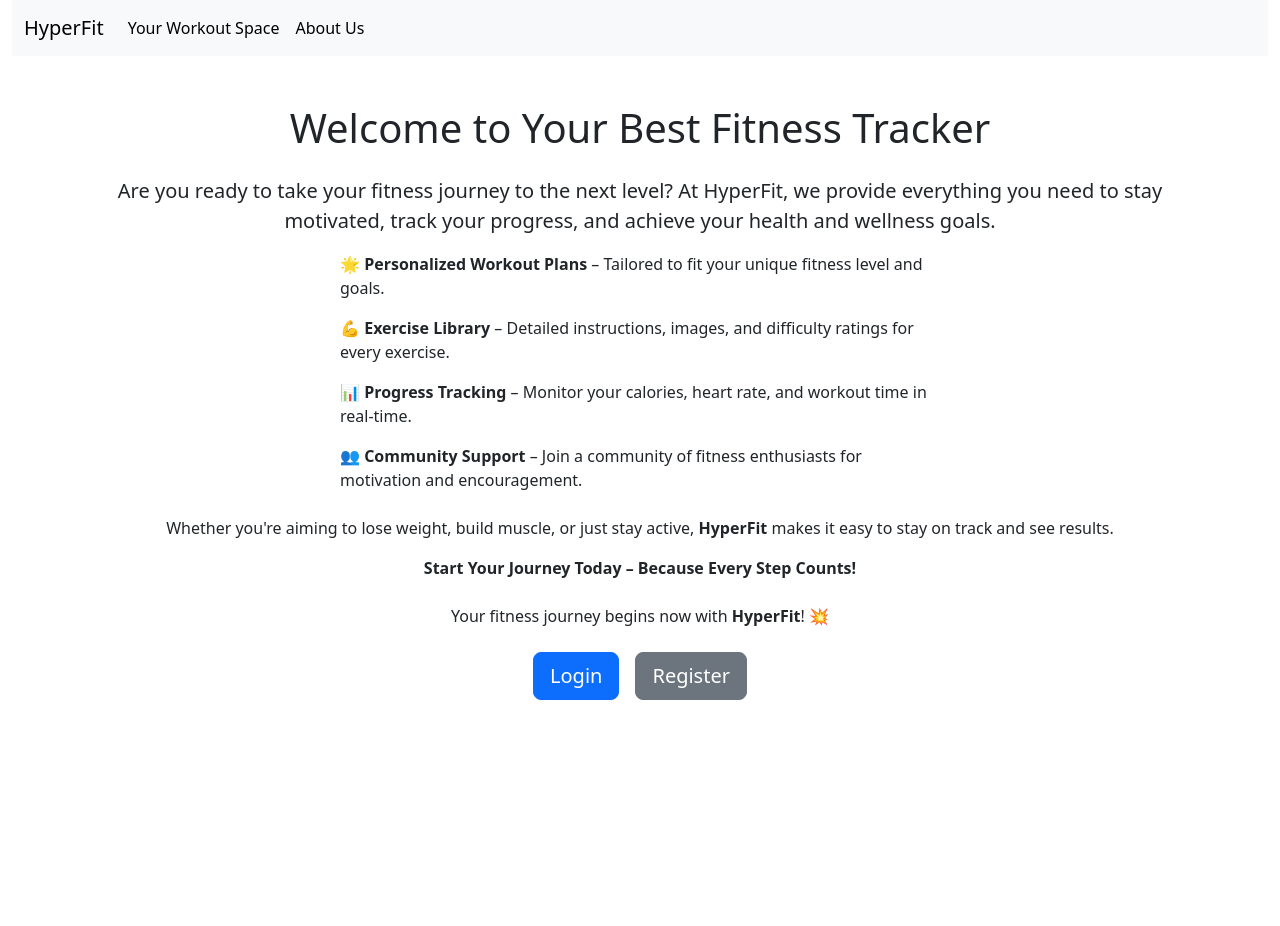
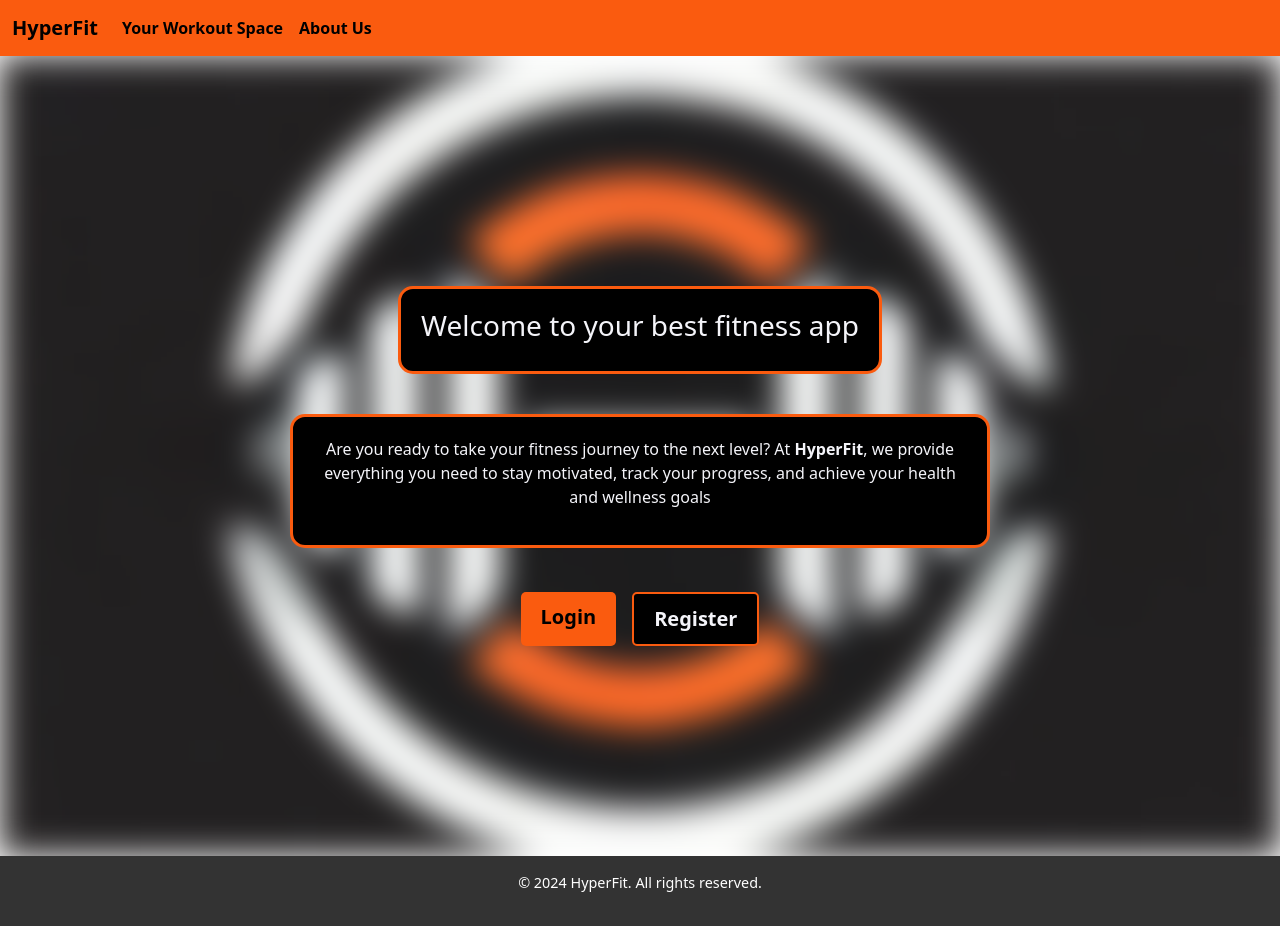
Before and after one commit to DenisT42/HyperFitRep, a FastAPI app: page / in a window 1280 px wide. Before the commit the page ends 700 px from the top, so only its background shows below. Run offline with FastAPI, Linux system fonts and the light colour scheme.

Commit message:
added styles.css, edited base.html forgot_password.html home.html login.html

```diff
--- /dev/null
+++ b/app/static/styles.css
@@ -0,0 +1,113 @@
+.navbar-custom {
+    background-color: #fa5b0f;
+}
+
+.navbar-custom .navbar-brand,
+.navbar-custom .nav-link {
+    color: #000;
+    font-weight: 600;
+}
+
+.navbar-custom .nav-link:hover {
+    color: #333;
+}
+
+/*.hero-section {*/
+/*    min-height: 100vh;*/
+/*    background-image: url('../static/img/logo.png');*/
+/*    background-size: cover;*/
+/*    background-position: center;*/
+/*    background-repeat: no-repeat;*/
+/*    display: flex;*/
+/*    flex-direction: column;*/
+/*    justify-content: center;*/
+/*    align-items: center;*/
+/*    padding: 60px 20px;*/
+/*    text-align: center;*/
+/*    filter: blur(17px);*/
+/*}*/
+
+.hero-section {
+    position: relative;
+    min-height: 100vh;
+    display: flex;
+    flex-direction: column;
+    justify-content: center;
+    align-items: center;
+    padding: 60px 20px;
+    text-align: center;
+    overflow: hidden; /* Ensures pseudo-element doesn't overflow */
+    z-index: 1;
+}
+
+.hero-section::before {
+    content: "";
+    position: absolute;
+    top: 0;
+    left: 0;
+    width: 100%;
+    height: 100%;
+    background-image: url('../static/img/logo.png');
+    background-repeat: no-repeat;
+    background-size: cover;
+    background-position: center;
+    /*background-attachment: fixed;*/
+
+    /* Apply blur here */
+    filter: blur(17px);
+
+    /* Ensure it sits behind the content */
+    z-index: -1;
+}
+
+.black-box {
+    background-color: #000;
+    color: #f4f4f9;
+    border: 3px solid #fa5b0f;
+    border-radius: 15px;
+    padding: 20px;
+    max-width: 700px;
+    margin: 20px auto;
+    text-align: center;
+}
+
+/* Override Bootstrap's .btn-primary for Login button */
+.btn-primary {
+    background-color: #fa5b0f; /* Orange background */
+    border: none;
+    color: #000; /* Black text for contrast */
+    font-weight: 600;
+    padding: 10px 20px;
+    border-radius: 5px;
+    transition: all 0.3s ease;
+}
+
+.btn-primary:hover {
+    background-color: #e5530e; /* Slightly darker orange on hover */
+    color: #000;
+}
+
+/* Override Bootstrap's .btn-secondary for Register button */
+.btn-secondary {
+    background-color: #000; /* Black background */
+    border: 2px solid #fa5b0f; /* Orange border */
+    color: #f4f4f9; /* Light text for contrast */
+    font-weight: 600;
+    padding: 10px 20px;
+    border-radius: 5px;
+    transition: all 0.3s ease;
+}
+
+.btn-secondary:hover {
+    background-color: #333; /* Darker black on hover */
+    border-color: #d54d0c; /* Slightly darker orange border */
+    color: #f4f4f9;
+}
+
+.footer {
+    background-color: #333;
+    color: #fff;
+    text-align: center;
+    padding: 1rem 0;
+    font-size: 0.9rem;
+}
--- a/app/templates/base.html
+++ b/app/templates/base.html
@@ -2,12 +2,10 @@
 <head>
     <link href="https://cdn.jsdelivr.net/npm/bootstrap@5.3.3/dist/css/bootstrap.min.css" rel="stylesheet" integrity="sha384-QWTKZyjpPEjISv5WaRU9OFeRpok6YctnYmDr5pNlyT2bRjXh0JMhjY6hW+ALEwIH" crossorigin="anonymous">
     <script src="https://cdn.jsdelivr.net/npm/bootstrap@5.3.3/dist/js/bootstrap.bundle.min.js" integrity="sha384-YvpcrYf0tY3lHB60NNkmXc5s9fDVZLESaAA55NDzOxhy9GkcIdslK1eN7N6jIeHz" crossorigin="anonymous"></script>
-
+    <link rel="stylesheet" href="../static/styles.css">
 </head>
-
 <body>
-<div class="container-fluid">
-    <nav class="navbar navbar-expand-lg bg-body-tertiary">
+    <nav class="navbar navbar-expand-lg navbar-custom">
         <div class="container-fluid">
             <a class="navbar-brand" href="/">HyperFit</a>
             <button class="navbar-toggler" type="button" data-bs-toggle="collapse" data-bs-target="#navbarSupportedContent" aria-controls="navbarSupportedContent" aria-expanded="false" aria-label="Toggle navigation">
@@ -15,47 +13,21 @@
             </button>
             <div class="collapse navbar-collapse" id="navbarSupportedContent">
                 <ul class="navbar-nav me-auto mb-2 mb-lg-0">
-
-<!--                    <li class="nav-item">-->
-<!--                        <a class="btn btn-primary" href="/login" role="button">Login</a>-->
-<!--                    <li class="nav-item">-->
-<!--                        <a class="btn btn-secondary" href="/register" role="button">Register</a>-->
-<!--                    </li>-->
                     <li class="nav-item">
                         <a class="nav-link active" aria-current="page" href="/dashboard">Your Workout Space</a>
                     <li class="nav-item">
                         <a class="nav-link active" aria-current="page" href="/about">About Us</a>
                     </li>
                     </li>
-<!--                    <li class="nav-item">-->
-<!--                        <a class="nav-link" href="#">Link</a>-->
-<!--                    </li>-->
-<!--                    <li class="nav-item dropdown">-->
-<!--                        <a class="nav-link dropdown-toggle" href="#" role="button" data-bs-toggle="dropdown" aria-expanded="false">-->
-<!--                            Dropdown-->
-<!--                        </a>-->
-<!--                        <ul class="dropdown-menu">-->
-<!--                            <li><a class="dropdown-item" href="#">Action</a></li>-->
-<!--                            <li><a class="dropdown-item" href="#">Another action</a></li>-->
-<!--                            <li><hr class="dropdown-divider"></li>-->
-<!--                            <li><a class="dropdown-item" href="#">Something else here</a></li>-->
-<!--                        </ul>-->
-<!--                    </li>-->
-<!--                    <li class="nav-item">-->
-<!--                        <a class="nav-link disabled" aria-disabled="true">Disabled</a>-->
-<!--                    </li>-->
                 </ul>
-<!--                <form class="d-flex" role="search">-->
-<!--                    <input class="form-control me-2" type="search" placeholder="Search" aria-label="Search">-->
-<!--                    <button type="button" class="btn btn-primary">Login</button>-->
-<!--                </form>-->
             </div>
         </div>
     </nav>
-</div>
-
 <main>
     {% block content %}{% endblock %}
 </main>
 </body>
+<footer class="footer">
+    <p>&copy; 2024 HyperFit. All rights reserved.</p>
+</footer>
 </html>
--- a/app/templates/home.html
+++ b/app/templates/home.html
@@ -1,128 +1,43 @@
 {% extends "base.html" %}
 {% block content %}
-<!--<h1>Welcome to my web app</h1>-->
-<!--<p>This is the home page</p>-->
-<main class="container my-5 text-center">
-    <h1 class="mb-4">Welcome to Your Best Fitness Tracker</h1>
-    <p class="lead">
-        Are you ready to take your fitness journey to the next level? At <strong>HyperFit</strong>, we provide everything you need to stay motivated, track your progress, and achieve your health and wellness goals.
-    </p>
 
-    <ul class="list-unstyled text-start mx-auto mb-4" style="max-width: 600px;">
-        <li class="mb-3">🌟 <strong>Personalized Workout Plans</strong> – Tailored to fit your unique fitness level and goals.</li>
-        <li class="mb-3">💪 <strong>Exercise Library</strong> – Detailed instructions, images, and difficulty ratings for every exercise.</li>
-        <li class="mb-3">📊 <strong>Progress Tracking</strong> – Monitor your calories, heart rate, and workout time in real-time.</li>
-        <li class="mb-3">👥 <strong>Community Support</strong> – Join a community of fitness enthusiasts for motivation and encouragement.</li>
-    </ul>
 
-    <p class="mb-3">
-        Whether you're aiming to lose weight, build muscle, or just stay active, <strong>HyperFit</strong> makes it easy to stay on track and see results.
-    </p>
-    <p class="fw-bold mb-4">Start Your Journey Today – Because Every Step Counts!</p>
-    <p>Your fitness journey begins now with <strong>HyperFit</strong>! 💥</p>
 
+
+<main class="hero-section">
+    <div class="black-box">
+        <h3>Welcome to your best fitness app</h3>
+    </div>
+    <div class="black-box">
+        <p>Are you ready to take your fitness journey to the next level? At <strong>HyperFit</strong>, we provide everything you need to stay motivated, track your progress, and achieve your health and wellness goals</p>
+    </div>
     <div class="d-flex justify-content-center gap-3 mt-4">
         <a class="btn btn-primary btn-lg" href="/login" role="button">Login</a>
         <a class="btn btn-secondary btn-lg" href="/register" role="button">Register</a>
     </div>
 </main>
+<!--<main class="container my-5 text-center">-->
+<!--    <h1 class="mb-4">Welcome to Your Best Fitness Tracker</h1>-->
+<!--    <p class="lead">-->
+<!--        Are you ready to take your fitness journey to the next level? At <strong>HyperFit</strong>, we provide everything you need to stay motivated, track your progress, and achieve your health and wellness goals.-->
+<!--    </p>-->
 
-
-
-
-<!--<main>-->
-<!--    <h1>Welcome to your best fitness tracker</h1>-->
-<!--    <p>Are you ready to take your fitness journey to the next level? At HyperFit, we provide everything you need to stay motivated, track your progress, and achieve your health and wellness goals.</p>-->
-
-<!--    <ul>-->
-<!--        <li>🌟 <strong>Personalized Workout Plans</strong> – Tailored to fit your unique fitness level and goals.</li>-->
-<!--        <li>💪 <strong>Exercise Library</strong> – Detailed instructions, images, and difficulty ratings for every exercise.</li>-->
-<!--        <li>📊 <strong>Progress Tracking</strong> – Monitor your calories, heart rate, and workout time in real-time.</li>-->
-<!--        <li>👥 <strong>Community Support</strong> – Join a community of fitness enthusiasts for motivation and encouragement.</li>-->
+<!--    <ul class="list-unstyled text-start mx-auto mb-4" style="max-width: 600px;">-->
+<!--        <li class="mb-3">🌟 <strong>Personalized Workout Plans</strong> – Tailored to fit your unique fitness level and goals.</li>-->
+<!--        <li class="mb-3">💪 <strong>Exercise Library</strong> – Detailed instructions, images, and difficulty ratings for every exercise.</li>-->
+<!--        <li class="mb-3">📊 <strong>Progress Tracking</strong> – Monitor your calories, heart rate, and workout time in real-time.</li>-->
+<!--        <li class="mb-3">👥 <strong>Community Support</strong> – Join a community of fitness enthusiasts for motivation and encouragement.</li>-->
 <!--    </ul>-->
 
-<!--    <p>Whether you're aiming to lose weight, build muscle, or just stay active, HyperFit makes it easy to stay on track and see results.</p>-->
-<!--    <p><strong>Start Your Journey Today – Because Every Step Counts!</strong></p>-->
+<!--    <p class="mb-3">-->
+<!--        Whether you're aiming to lose weight, build muscle, or just stay active, <strong>HyperFit</strong> makes it easy to stay on track and see results.-->
+<!--    </p>-->
+<!--    <p class="fw-bold mb-4">Start Your Journey Today – Because Every Step Counts!</p>-->
 <!--    <p>Your fitness journey begins now with <strong>HyperFit</strong>! 💥</p>-->
-<!--    <div class="action-buttons">-->
-<!--        <a class="btn btn-primary" href="/login" role="button">Login</a>-->
-<!--        <a class="btn btn-secondary" href="/register" role="button">Register</a>-->
+
+<!--    <div class="d-flex justify-content-center gap-3 mt-4">-->
+<!--        <a class="btn btn-primary btn-lg" href="/login" role="button">Login</a>-->
+<!--        <a class="btn btn-secondary btn-lg" href="/register" role="button">Register</a>-->
 <!--    </div>-->
 <!--</main>-->
-
-
-
-
-<!--<main>-->
-<!--    <section class="welcome-section">-->
-<!--        <h1>Welcome to HyperFix</h1>-->
-<!--        <p>Your journey to a healthier life starts here. Log in or create an account to track your workouts, goals, and progress.</p>-->
-<!--        <div class="action-buttons">-->
-<!--            <a href="/login" class="button login-button">Log In</a>-->
-<!--            <a href="/register" class="button register-button">Register</a>-->
-<!--        </div>-->
-<!--    </section>-->
-<!--</main>-->
-
-<!--<style>-->
-<!--    /* Main Content Styling */-->
-<!--    .welcome-section {-->
-<!--        text-align: center;-->
-<!--        padding: 40px 20px;-->
-<!--        background-color: #1e1e2f; /* Dark background */-->
-<!--        color: #f4f4f9; /* Light text */-->
-<!--        border-radius: 10px;-->
-<!--        box-shadow: 0 4px 12px rgba(0, 0, 0, 0.5); /* Subtle shadow */-->
-<!--        margin: 20px auto;-->
-<!--        max-width: 800px;-->
-<!--    }-->
-
-<!--    .welcome-section h1 {-->
-<!--        font-size: 36px;-->
-<!--        color: #ffffff; /* Bright white for title */-->
-<!--        margin-bottom: 20px;-->
-<!--    }-->
-
-<!--    .welcome-section p {-->
-<!--        font-size: 18px;-->
-<!--        color: #dcdcdc; /* Slightly muted light text for description */-->
-<!--        margin-bottom: 30px;-->
-<!--    }-->
-
-<!--    .action-buttons {-->
-<!--        display: flex;-->
-<!--        justify-content: center;-->
-<!--        gap: 15px;-->
-<!--    }-->
-
-<!--    .button {-->
-<!--        display: inline-block;-->
-<!--        padding: 12px 20px;-->
-<!--        font-size: 18px;-->
-<!--        color: #1e1e2f; /* Dark button text for contrast */-->
-<!--        text-decoration: none;-->
-<!--        border-radius: 5px;-->
-<!--        cursor: pointer;-->
-<!--        transition: background-color 0.3s ease, transform 0.2s ease;-->
-<!--        font-weight: bold;-->
-<!--    }-->
-
-<!--    .login-button {-->
-<!--        background-color: #4CAF50; /* Green button */-->
-<!--    }-->
-
-<!--    .login-button:hover {-->
-<!--        background-color: #45a049;-->
-<!--        transform: scale(1.05); /* Slight zoom effect */-->
-<!--    }-->
-
-<!--    .register-button {-->
-<!--        background-color: #2196F3; /* Blue button */-->
-<!--    }-->
-
-<!--    .register-button:hover {-->
-<!--        background-color: #1976D2;-->
-<!--        transform: scale(1.05); /* Slight zoom effect */-->
-<!--    }-->
-<!--</style>-->
 {% endblock %}
```
Also changed, not shown: app/templates/forgot_password.html (+14 -26 lines), app/templates/login.html (+7 -5 lines).
